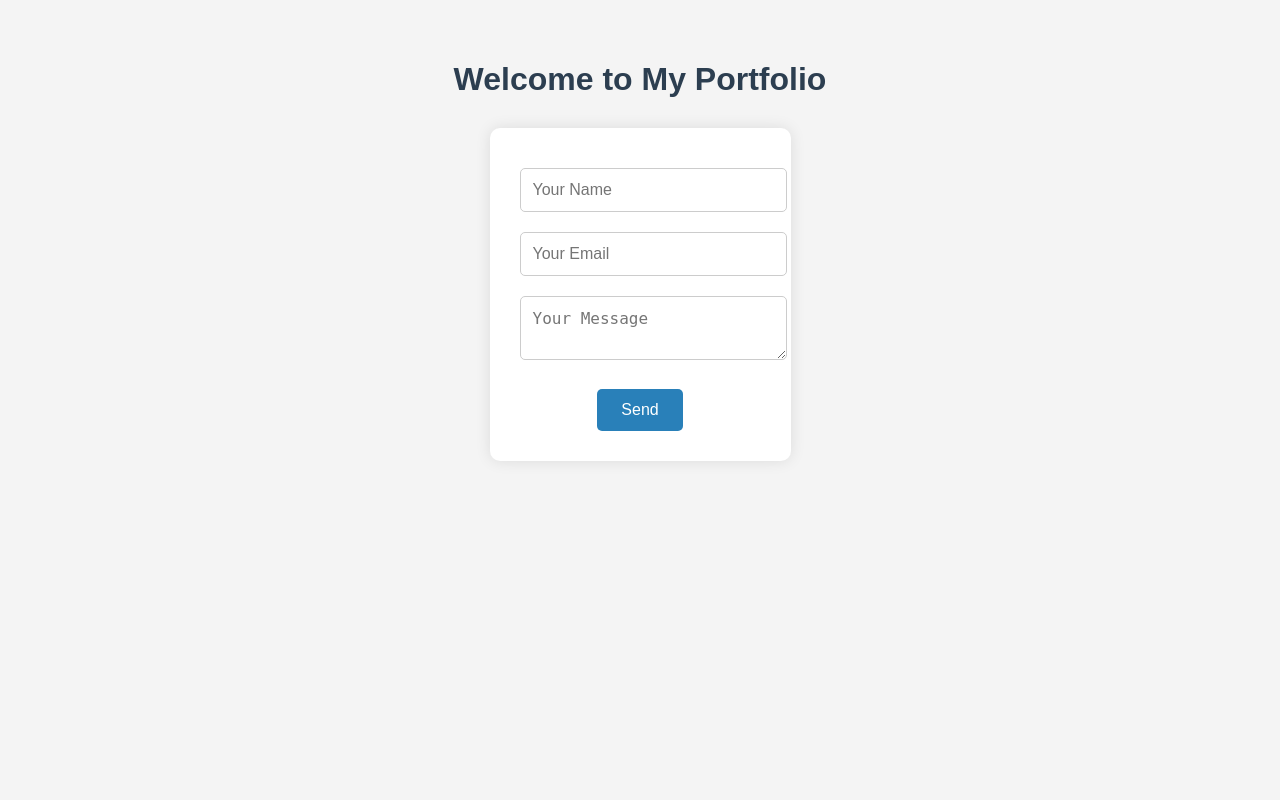
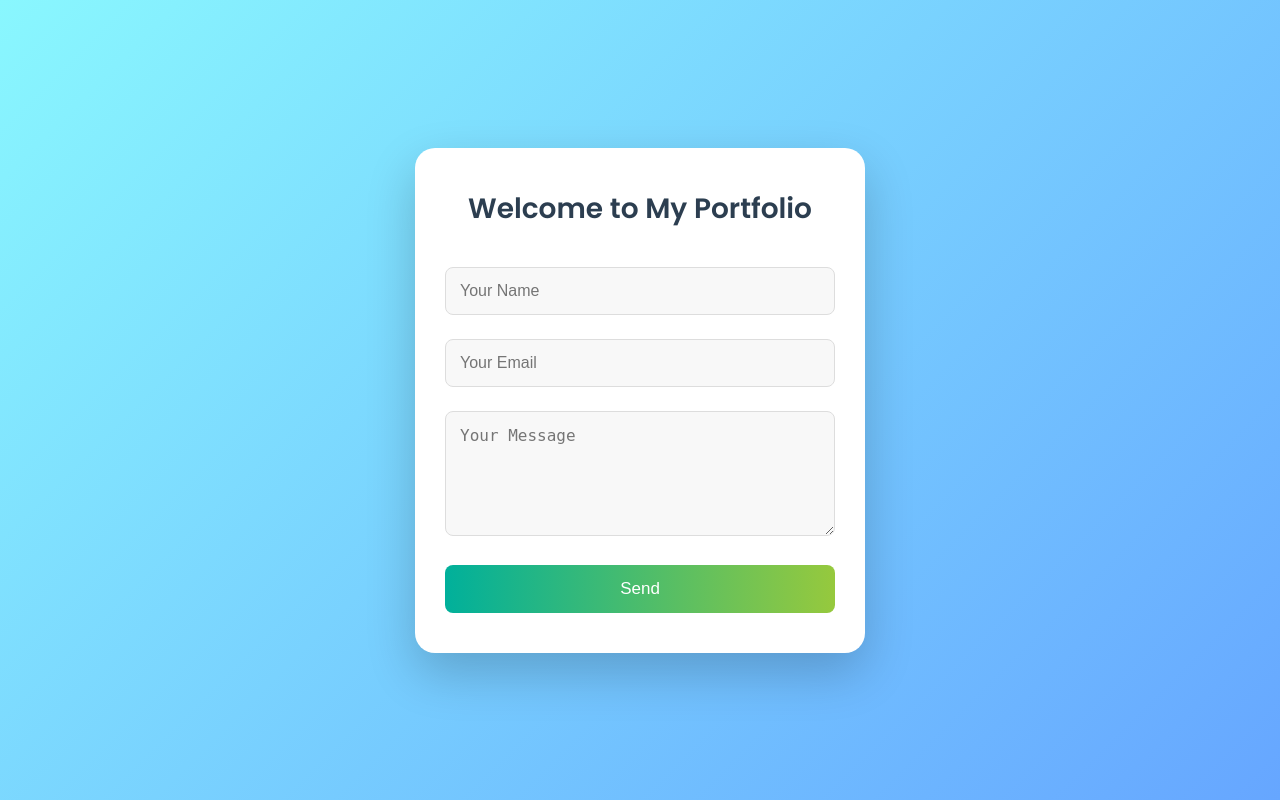
Before and after one commit to preethi23-wq/my-portfolio, a Flask app: page / in a window 1280 px wide. Run offline with Flask 3, Linux system fonts and the light colour scheme.

Commit message:
Initial commit

```diff
--- a/templates/index.html
+++ b/templates/index.html
@@ -1,17 +1,20 @@
 <!DOCTYPE html>
-<html>
+<html lang="en">
 <head>
+  <meta charset="UTF-8" />
+  <meta name="viewport" content="width=device-width, initial-scale=1.0"/>
   <title>My Portfolio</title>
-  <link rel="stylesheet" href="/static/style.css">
+  <link rel="stylesheet" href="/static/style.css" />
 </head>
 <body>
-  <h1>Welcome to My Portfolio</h1>
-  <form action="/contact" method="POST">
-    <input type="text" name="name" placeholder="Your Name" required><br>
-    <input type="email" name="email" placeholder="Your Email" required><br>
-    <textarea name="message" placeholder="Your Message" required></textarea><br>
-    <button type="submit">Send</button>
-  </form>
-  <script src="/static/script.js"></script>
+  <div class="container">
+    <h1>Welcome to My Portfolio</h1>
+    <form action="/contact" method="POST">
+      <input type="text" name="name" placeholder="Your Name" required />
+      <input type="email" name="email" placeholder="Your Email" required />
+      <textarea name="message" placeholder="Your Message" rows="5" required></textarea>
+      <button type="submit">Send</button>
+    </form>
+  </div>
 </body>
 </html>
--- a/templates/static/style.css
+++ b/templates/static/style.css
@@ -1,43 +1,94 @@
+@import url('https://fonts.googleapis.com/css2?family=Poppins:wght@400;600&display=swap');
+* {
+  box-sizing: border-box;
+  margin: 0;
+  padding: 0;
+}
 body {
-  font-family: 'Arial', sans-serif;
-  background-color: #f4f4f4;
-  padding: 40px;
-  margin: 0;
-  color: #333;
+  font-family: 'Poppins', sans-serif;
+  background: linear-gradient(135deg, #89f7fe, #66a6ff);
+  min-height: 100vh;
+  display: flex;
+  justify-content: center;
+  align-items: center;
+  padding: 20px;
+  overflow: hidden;
+  animation: backgroundFloat 20s infinite linear;
+}
+@keyframes backgroundFloat {
+  0% { background-position: 0% 50%; }
+  100% { background-position: 100% 50%; }
+}
+@keyframes fadeIn {
+  from { opacity: 0; transform: translateY(30px); }
+  to   { opacity: 1; transform: translateY(0); }
+}
+.container {
+  background-color: white;
+  padding: 40px 30px;
+  border-radius: 20px;
+  box-shadow: 0 20px 50px rgba(0, 0, 0, 0.2);
+  max-width: 450px;
+  width: 100%;
   text-align: center;
+  animation: fadeIn 1.5s ease;
+  transition: transform 0.3s ease;
 }
-h1 {
+.container:hover {
+  transform: scale(1.01);
+}
+.container h1 {
   color: #2c3e50;
-  margin-bottom: 30px;
-}
-form {
-  background-color: #ffffff;
-  display: inline-block;
-  padding: 30px;
-  border-radius: 10px;
-  box-shadow: 0 0 15px rgba(0, 0, 0, 0.1);
+  margin-bottom: 25px;
+  font-size: 28px;
 }
 form input, form textarea {
-  margin: 10px 0;
   width: 100%;
-  max-width: 400px;
-  padding: 12px;
-  border: 1px solid #ccc;
-  border-radius: 5px;
-  resize: vertical;
+  padding: 14px;
+  margin: 12px 0;
+  border: 1px solid #ddd;
+  border-radius: 8px;
+  background-color: #f8f8f8;
   font-size: 16px;
+  transition: all 0.3s ease;
 }
-button {
-  margin-top: 15px;
-  padding: 12px 24px;
-  background-color: #2980b9;
+form input:focus, form textarea:focus {
+  border-color: #66a6ff;
+  background-color: #fff;
+  outline: none;
+  box-shadow: 0 0 6px rgba(102, 166, 255, 0.3);
+}
+form button {
+  width: 100%;
+  background: linear-gradient(to right, #00b09b, #96c93d);
   color: white;
+  padding: 14px;
+  font-size: 17px;
   border: none;
-  border-radius: 5px;
-  font-size: 16px;
+  border-radius: 8px;
   cursor: pointer;
-  transition: background-color 0.3s ease;
+  transition: background 0.3s ease, transform 0.2s ease;
+  margin-top: 10px;
 }
-button:hover {
-  background-color: #1c5980;
+form button:hover {
+  background: linear-gradient(to right, #43cea2, #185a9d);
+  transform: scale(1.02);
 }
+.success-message {
+  font-size: 18px;
+  color: #27ae60;
+  background-color: #eafaf1;
+  border: 1px solid #d4f4dc;
+  padding: 15px;
+  border-radius: 10px;
+  margin-top: 20px;
+}
+@media (max-width: 500px) {
+  .container {
+    padding: 25px 20px;
+  }
+
+  .container h1 {
+    font-size: 24px;
+  }
+}
```
